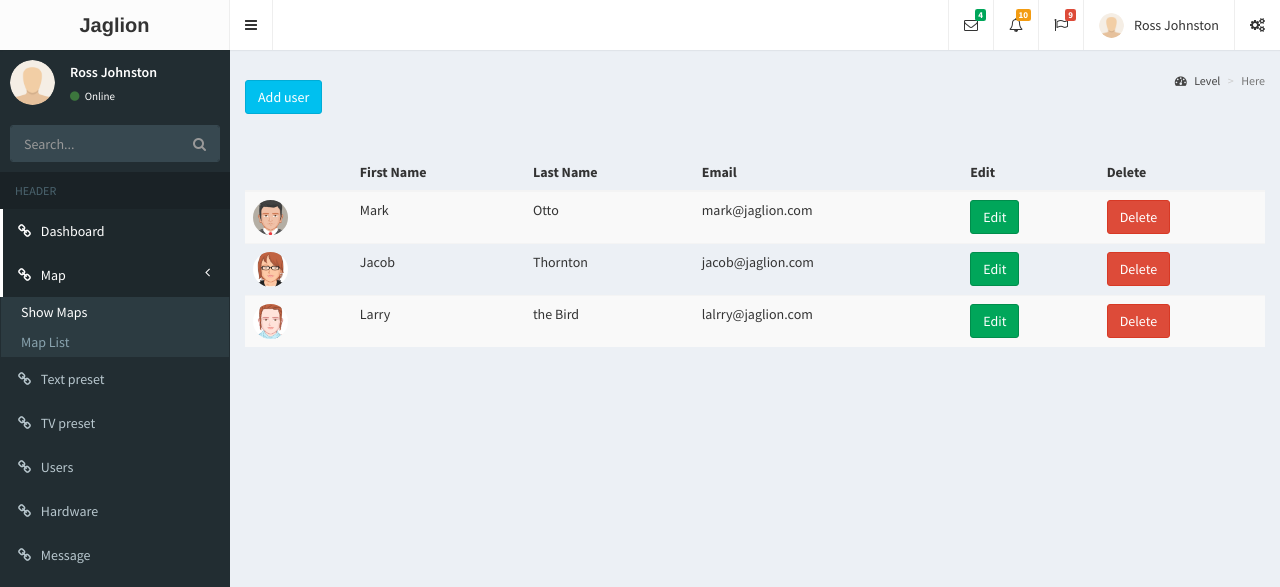
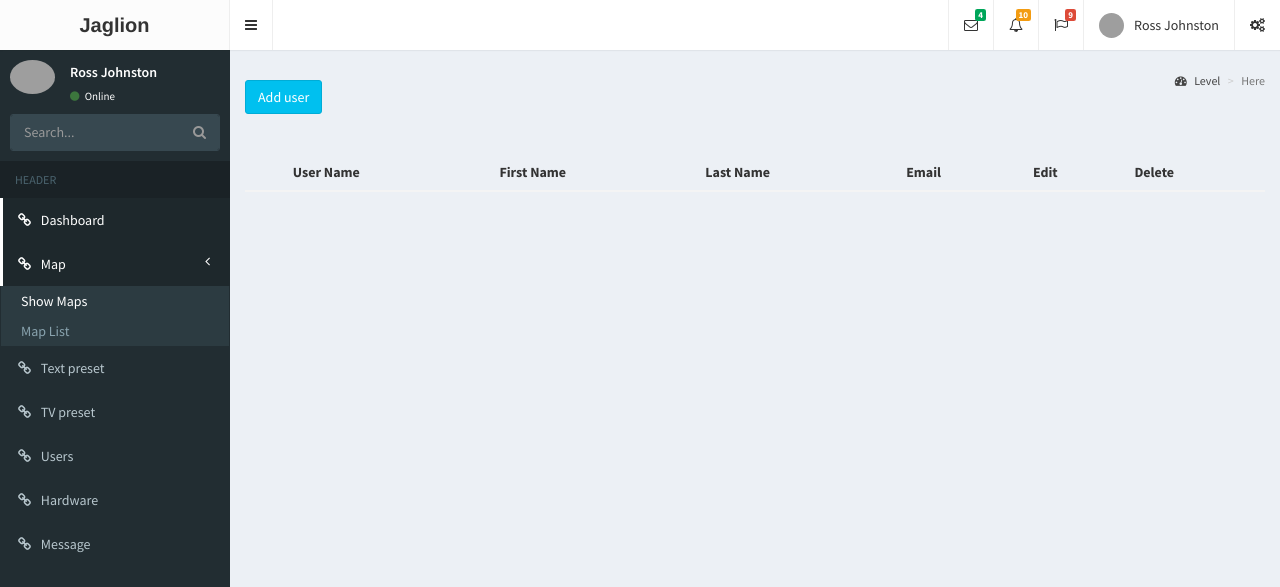
Before and after one commit to shahabkamali/Messaging_service, a Django app: a page that uses panel/templates/base.html in a window 1280 px wide. Shown: the top 587 px of the page. Run offline with Django 3.2, Linux system fonts and the light colour scheme; a user stored in the database is signed in; lists and menus that the app fills with data are empty; some libraries are stand-ins or nearby versions; grey boxes are pictures that could not be loaded.

Commit message:
users package first release

```diff
--- a/mainserver/settings.py
+++ b/mainserver/settings.py
@@ -39,6 +39,7 @@ INSTALLED_APPS = (
     'django.contrib.messages',
     'django.contrib.staticfiles',
     'mainserver',
+    'sorl.thumbnail',
     'users',
 )
 
@@ -105,7 +106,7 @@ USE_TZ = True
 # https://docs.djangoproject.com/en/1.8/howto/static-files/
 
 STATIC_URL = '/static/'
-
 STATICFILES_DIRS = (
     os.path.join(BASE_DIR, "static"),
+    os.path.join(BASE_DIR, "/users/static"),
 )
--- a/panel/templates/base.html
+++ b/panel/templates/base.html
@@ -3,6 +3,7 @@
 This is a starter template page. Use this page to start your new project from
 scratch. This page gets rid of all links and provides the needed markup only.
 -->
+{% load static %}
 <html>
 <head>
   <meta charset="utf-8">
@@ -11,6 +12,7 @@ scratch. This page gets rid of all links and provides the needed markup only.
   <!-- Tell the browser to be responsive to screen width -->
   <meta content="width=device-width, initial-scale=1, maximum-scale=1, user-scalable=no" name="viewport">
   <!-- Bootstrap 3.3.6 -->
+  <link rel="stylesheet" href="/static/bootstrap/css/bootstrap.min.css">
   <link rel="stylesheet" href="/static/bootstrap/css/bootstrap.min.css">
   <!-- Font Awesome -->
   <link rel="stylesheet" href="https://cdnjs.cloudflare.com/ajax/libs/font-awesome/4.5.0/css/font-awesome.min.css">
@@ -24,6 +26,9 @@ scratch. This page gets rid of all links and provides the needed markup only.
   -->
   <link rel="stylesheet" href="/static/dist/css/skins/skin-black.min.css">
   <link rel="stylesheet" href="/static/dist/css/customcss.css">
+  <script src="/static/dist/js/custom_js.js" type="text/javascript"> </script>
+
+
   <!-- HTML5 Shim and Respond.js IE8 support of HTML5 elements and media queries -->
   <!-- WARNING: Respond.js doesn't work if you view the page via file:// -->
   <!--[if lt IE 9]>
@@ -72,7 +77,7 @@ scratch. This page gets rid of all links and provides the needed markup only.
                     <a href="#">
                       <div class="pull-left">
                         <!-- User Image -->
-                        <img src="/static/dist/img/404_user.png" class="img-circle" alt="User Image">
+                        <img src="{% static 'users/picture/' %}{{request.user.username}}.jpg" class="img-circle" alt="...">
                       </div>
                       <!-- Message title and timestamp -->
                       <h4>
@@ -156,14 +161,14 @@ scratch. This page gets rid of all links and provides the needed markup only.
             <!-- Menu Toggle Button -->
             <a href="#" class="dropdown-toggle" data-toggle="dropdown">
               <!-- The user image in the navbar-->
-              <img src="/static/dist/img/404_user.png" class="user-image" alt="User Image">
+              <img src="{% static 'users/picture/' %}{{request.user.username}}.jpg" class="user-image" alt="...">
               <!-- hidden-xs hides the username on small devices so only the image appears. -->
               <span class="hidden-xs">{{ request.user.first_name }} {{ request.user.last_name }}</span>
             </a>
             <ul class="dropdown-menu">
               <!-- The user image in the menu -->
               <li class="user-header">
-                <img src="/static/dist/img/404_user.png" class="img-circle" alt="User Image">
+                <img src="{% static 'users/picture/' %}{{request.user.username}}.jpg" class="img-circle" alt="User Image">
 
                 <p>
                   {{ request.user.first_name }} {{ request.user.last_name }}
@@ -190,7 +195,7 @@ scratch. This page gets rid of all links and provides the needed markup only.
                   <a href="#" class="btn btn-default btn-flat">Profile</a>
                 </div>
                 <div class="pull-right">
-                  <a href="#" class="btn btn-default btn-flat">Sign out</a>
+                  <a href="{% url 'users:logout' %}" class="btn btn-default btn-flat">Sign out</a>
                 </div>
               </li>
             </ul>
@@ -212,7 +217,7 @@ scratch. This page gets rid of all links and provides the needed markup only.
       <!-- Sidebar user panel (optional) -->
       <div class="user-panel">
         <div class="pull-left image">
-          <img src="/static/dist/img/404_user.png" class="img-circle" alt="User Image">
+          <img src="{% static 'users/picture/' %}{{request.user.username}}.jpg" class="img-circle" alt="">
         </div>
         <div class="pull-left info">
           <p>{{ request.user.first_name }} {{ request.user.last_name }}</p>
--- a/static/dist/css/customcss.css
+++ b/static/dist/css/customcss.css
@@ -6,3 +6,8 @@
 .addmessage select{
    width: 50% !important;
 }
+
+.adduser .form-error{
+   color: red;
+   font-size:17px;
+}
--- /dev/null
+++ b/static/dist/js/custom_js.js
@@ -0,0 +1 @@
+console.log('tst');
--- a/users/templates/users.html
+++ b/users/templates/users.html
@@ -3,6 +3,7 @@
 {% block bodyclass %} page users {% endblock %}
 {% block content %}
 {% load static %}
+{% load staticfiles %}
 <a href="{% url 'users:user_add' %}" class="btn btn-info" role="button">Add user</a>
 </br></br></br>
 
@@ -10,6 +11,7 @@
   <thead>
   <tr valign="middle">
     <th></th>
+    <th>User Name</th>
     <th>First Name</th>
     <th>Last Name</th>
     <th>Email</th>
@@ -18,30 +20,22 @@
   </tr>
   </thead>
   <tbody>
+  {% for userprofile in users %}
   <tr valign="middle">
-    <th scope="row"><img src="{% static 'dist/img/avatar5.png' %}" width="35" height="35" alt="..." class="img-circle"></th>
-    <td>Mark</td>
-    <td>Otto</td>
-    <td>mark@jaglion.com</td>
-    <td><button type="button" class="btn btn-success">Edit</button></td>
-    <td><button type="button" class="btn btn-danger">Delete</button></td>
+    {% if userprofile.picture %}
+        <th scope="row"><img src="{% static 'users/picture/' %}{{userprofile.user.username}}.jpg" width="35" height="35" alt="..." class="img-circle"></th>
+    {% else %}
+        <th scope="row"><img src="{% static 'dist/img/404_user.png' %}" width="35" height="35" alt="..." class="img-circle"></th>
+    {% endif %}
+        <td>{{userprofile.user.username}}</td>
+        <td>{{userprofile.user.first_name}}</td>
+        <td>{{userprofile.user.last_name}}</td>
+        <td>{{userprofile.user.email}}</td>
+        <td><a class="btn btn-success" href="{% url 'users:user_add' %}?edit={{userprofile.user_id}}" role="button">Edit</a></td>
+        <td><a class="btn btn-danger" href="{% url 'users:user_lists' %}?delete={{userprofile.user_id}}" role="button">Delete</a></td>
   </tr>
-  <tr valign="middle">
-    <th scope="row"><img src="{% static 'dist/img/avatar3.png' %}" width="35" height="35" alt="..." class="img-circle"></th>
-    <td>Jacob</td>
-    <td>Thornton</td>
-    <td>jacob@jaglion.com</td>
-    <td><button type="button" class="btn btn-success">Edit</button></td>
-    <td><button type="button" class="btn btn-danger">Delete</button></td>
-  </tr>
-  <tr valign="middle">
-    <th scope="row"><img src="{% static 'dist/img/avatar2.png' %}" width="35" height="35" alt="..." class="img-circle"></th>
-    <td>Larry</td>
-    <td>the Bird</td>
-    <td>lalrry@jaglion.com</td>
-    <td><button type="button" class="btn btn-success">Edit</button></td>
-    <td><button type="button" class="btn btn-danger">Delete</button></td>
-  </tr>
+  {% endfor %}
+
   </tbody>
 </table>
 {% endblock %}
--- a/users/views.py
+++ b/users/views.py
@@ -5,7 +5,10 @@ from django.urls import reverse
 from django.contrib.auth import authenticate, login
 from panel.views import index
 from django.contrib.auth import logout
+from django.contrib.auth.models import User
 from .forms import UserAddForm
+from .models import UserProfile
+
 
 # Create your views here.
 
@@ -25,7 +28,7 @@ def login_user(request):
             else:
                 # Return a 'disabled account' error message
                 return render(request, 'login.html', {
-                    'errror': 'your account is disabled , contact support .',
+                    'error': 'your account is disabled , contact support .',
                 }, content_type='application/xhtml+xml')
         else:
             # Return an 'invalid login' error message.
@@ -40,16 +43,72 @@ def logout_user(request):
 
 
 def user_lists(request):
-    return render(request, 'users.html')
+    id = request.GET.get('delete', None)
+    if id:
+        UserProfile.objects.get(user_id=id).delete()
+
+    users_profile = UserProfile.objects.all()
+    context = {'users': users_profile}
+    return render(request, 'users.html', context)
+
+
+def handle_uploaded_file(image):
+    import StringIO
+    from PIL import Image
+    image_file = StringIO.StringIO(image.read())
+    image = Image.open(image_file)
+    w, h = image.size
+    image = image.resize((w/2, h/2), Image.ANTIALIAS)
+
+    image_file = StringIO.StringIO()
+    image.save(image_file, 'JPEG', quality=90)
+    return image
 
 
 def user_add(request):
     if request.method == "POST":
-        print "in post"
+        form = UserAddForm(request.POST, request.FILES)
+        print form.is_valid()
+        if form.is_valid():
+            uploaded_form = form.cleaned_data
+            username = uploaded_form['username']
+            firstname = uploaded_form['firstname']
+            lastname = uploaded_form['lastname']
+            email = uploaded_form['email']
+            password = uploaded_form['password1']
+            id = uploaded_form['id']
+            pic = ""
+            if 'picture' in request.FILES:
+                pic = request.FILES['picture']
+            if id:
+                user = User.objects.get(id=id)
+                user.first_name = firstname
+                user.last_name = lastname
+                user.email = email
+                user.set_password(password)
+                user.save()
+                if 'picture' in request.FILES:
+                    usp = UserProfile.objects.get(user_id=id)
+                    usp.picture = request.FILES['picture']
+                    usp.save()
+            else:
+                user = User.objects.create_user(username=username,
+                                            first_name=firstname, last_name=lastname, email=email, password=password)
+                user.save()
+
+                userprofile = UserProfile(picture=pic, user=user)
+                # userprofile.picture.save(user.username+".jpg", save=True)
+                userprofile.save()
+            return HttpResponseRedirect(reverse('users:user_lists'))
+        context = {'form': form}
+        return render(request, 'add_user.html', context)
     else:
-        print "in get"
-        form = UserAddForm()
-        print type(form)
-        print "1",form.firstname
-        context = {'form': form}
+        id = request.GET.get('edit', None)
+        data = None
+        if id:
+            usp = UserProfile.objects.get(user_id=id)
+            data = {'username': usp.user.username, 'firstname': usp.user.first_name,
+                    'lastname': usp.user.last_name, 'email': usp.user.email, 'id':id}
+    form = UserAddForm(initial=data)
+    context = {'form': form}
     return render(request, 'add_user.html', context)
```
Also changed, not shown: users/forms.py (+25 -12 lines), users/models.py (+26 -3 lines), users/templates/add_user.html (+10 -22 lines), db.sqlite3, users/migrations/0002_auto_20160904_0957.py (added), users/migrations/0003_auto_20160904_0958.py (added), users/migrations/0004_auto_20160904_1111.py (added), users/migrations/0005_auto_20160905_0620.py (added), users/migrations/0006_auto_20160905_0620.py (added), users/migrations/0007_auto_20160905_0625.py (added), users/static/users/picture/mohsen.jpg (added), users/static/users/picture/shahabkamali.jpg (added).
